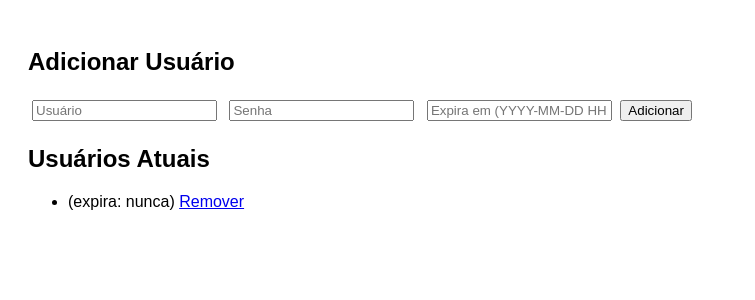
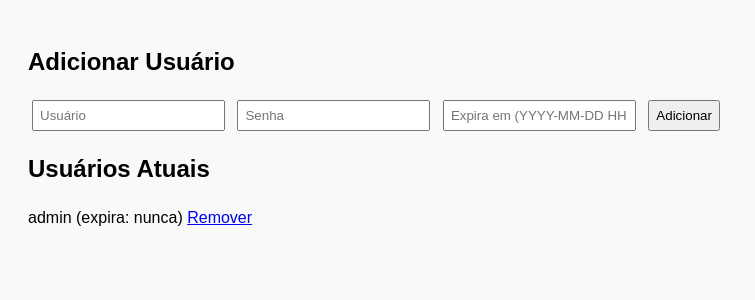
Before and after one commit to jonathasilva25/remoto, a Flask app: page / in a window 1280 px wide. Shown: the top 300 px of the page, without its empty margins (0-755 px from the left). Run offline with Flask 3, Linux system fonts and the light colour scheme; data comes from the database, SQL or seed files in the repository.

Commit message:
Update_antes index.html

```diff
--- a/templates/index.html
+++ b/templates/index.html
@@ -3,16 +3,18 @@
 <head>
     <title>Gerenciar Usuários</title>
     <style>
-        body { font-family: Arial; padding: 20px; }
-        input { margin: 4px; }
+        body { font-family: Arial; padding: 20px; background: #f9f9f9; }
+        input, button { margin: 4px; padding: 6px; }
+        ul { list-style: none; padding-left: 0; }
+        li { padding: 6px 0; }
     </style>
 </head>
 <body>
     <h2>Adicionar Usuário</h2>
-    <form method="POST" action="/add">
+    <form method="POST" action="/adicionar">
         <input name="usuario" placeholder="Usuário" required>
         <input name="senha" placeholder="Senha" required>
-        <input name="expira_em" placeholder="Expira em (YYYY-MM-DD HH:MM:SS)">
+        <input name="expira_em" placeholder="Expira em (YYYY-MM-DD HH:MM)">
         <button type="submit">Adicionar</button>
     </form>
 
@@ -20,8 +22,8 @@
     <ul>
         {% for u in usuarios %}
         <li>
-            {{ u.usuario }} (expira: {{ u.expira_em if u.expira_em else "nunca" }})
-            <a href="/remove/{{ u.usuario }}">Remover</a>
+            {{ u[1] }} (expira: {{ u[2] if u[2] else "nunca" }})
+            <a href="/remover/{{ u[0] }}">Remover</a>
         </li>
         {% endfor %}
     </ul>
```
